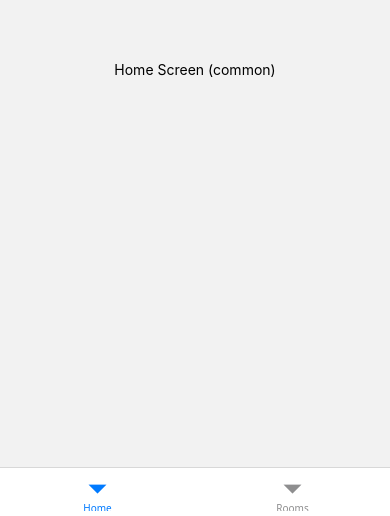
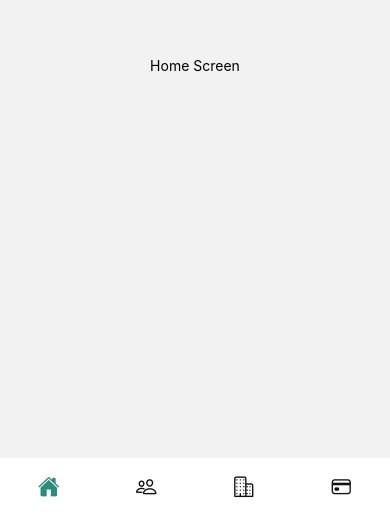
Before and after one commit to IT24104296/hostel-management-mobile-app, a React Native app in the folder mobile-app/: screen / in a window 390 px wide. Shown: the part 328-844 px from the top of the page. Built offline with nearby package versions, Linux system fonts and the light colour scheme.

Commit message:
navigation bar updated

```diff
--- a/mobile-app/App.js
+++ b/mobile-app/App.js
@@ -1,26 +1,14 @@
 import React from "react";
 import { NavigationContainer } from "@react-navigation/native";
-import { createBottomTabNavigator } from "@react-navigation/bottom-tabs";
-import RoomStack from "./navigation/RoomStack";
-import { View, Text } from "react-native";
-
-const Tab = createBottomTabNavigator();
-
-function HomePlaceholder() {
-  return (
-    <View style={{ flex: 1, alignItems: "center", justifyContent: "center" }}>
-      <Text>Home Screen (common)</Text>
-    </View>
-  );
-}
+import { SafeAreaProvider } from "react-native-safe-area-context";
+import AppTabs from "./navigation/AppTabs";
 
 export default function App() {
   return (
-    <NavigationContainer>
-      <Tab.Navigator screenOptions={{ headerShown: false }}>
-        <Tab.Screen name="Home" component={HomePlaceholder} />
-        <Tab.Screen name="Rooms" component={RoomStack} />
-      </Tab.Navigator>
-    </NavigationContainer>
+    <SafeAreaProvider>
+      <NavigationContainer>
+        <AppTabs />
+      </NavigationContainer>
+    </SafeAreaProvider>
   );
 }
--- /dev/null
+++ b/mobile-app/navigation/AppTabs.js
@@ -0,0 +1,76 @@
+import React from "react";
+import { createBottomTabNavigator } from "@react-navigation/bottom-tabs";
+import { Ionicons } from "@expo/vector-icons";
+import { useSafeAreaInsets } from "react-native-safe-area-context";
+import { View, Text } from "react-native";
+
+import RoomStack from "./room/RoomStack";
+
+const Tab = createBottomTabNavigator();
+
+function HomePlaceholder() {
+  return (
+    <View style={{ flex: 1, alignItems: "center", justifyContent: "center" }}>
+      <Text>Home Screen</Text>
+    </View>
+  );
+}
+
+function StudentPlaceholder() {
+  return (
+    <View style={{ flex: 1, alignItems: "center", justifyContent: "center" }}>
+      <Text>Student Screen</Text>
+    </View>
+  );
+}
+
+function PaymentPlaceholder() {
+  return (
+    <View style={{ flex: 1, alignItems: "center", justifyContent: "center" }}>
+      <Text>Payment Screen</Text>
+    </View>
+  );
+}
+
+export default function AppTabs() {
+  const insets = useSafeAreaInsets();
+
+  return (
+    <Tab.Navigator
+      screenOptions={({ route }) => ({
+        headerShown: false,
+        tabBarShowLabel: false,
+        tabBarActiveTintColor: "#2E8B7D",
+        tabBarInactiveTintColor: "#111",
+        tabBarStyle: {
+          height: 58 + insets.bottom,
+          paddingBottom: 10 + insets.bottom,
+          paddingTop: 10,
+          borderTopWidth: 0,
+          elevation: 10,
+          backgroundColor: "#fff",
+        },
+        tabBarIcon: ({ color, focused }) => {
+          let icon = "home-outline";
+
+          if (route.name === "Home") {
+            icon = focused ? "home" : "home-outline";
+          } else if (route.name === "Students") {
+            icon = focused ? "people" : "people-outline";
+          } else if (route.name === "Rooms") {
+            icon = focused ? "business" : "business-outline";
+          } else if (route.name === "Payments") {
+            icon = focused ? "card" : "card-outline";
+          }
+
+          return <Ionicons name={icon} size={22} color={color} />;
+        },
+      })}
+    >
+      <Tab.Screen name="Home" component={HomePlaceholder} />
+      <Tab.Screen name="Students" component={StudentPlaceholder} />
+      <Tab.Screen name="Rooms" component={RoomStack} />
+      <Tab.Screen name="Payments" component={PaymentPlaceholder} />
+    </Tab.Navigator>
+  );
+}
--- a/mobile-app/package.json
+++ b/mobile-app/package.json
@@ -13,7 +13,7 @@
     "@react-navigation/native": "^7.1.33",
     "@react-navigation/native-stack": "^7.14.4",
     "axios": "^1.13.6",
-    "expo": "~55.0.4",
+    "expo": "^55.0.9",
     "expo-status-bar": "~55.0.4",
     "react": "19.2.0",
     "react-native": "0.83.2"
```
Also changed, not shown: 1 other file (tests, documents, lock files or other folders).
